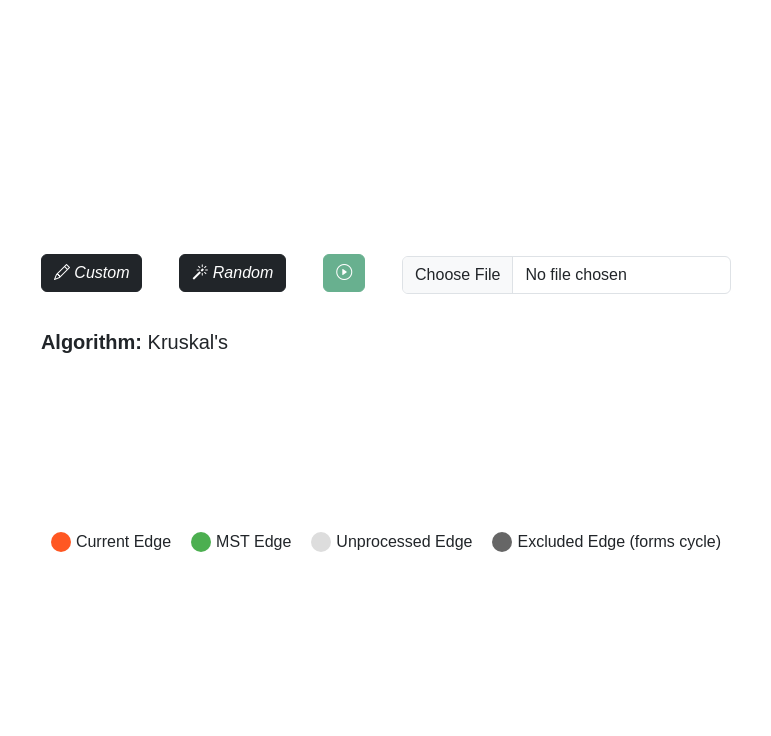
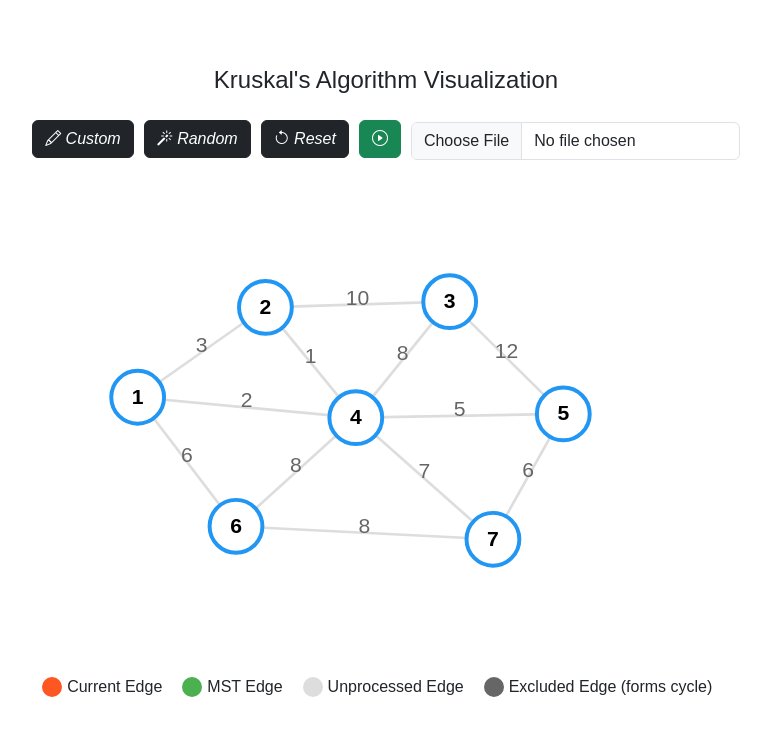
Before and after one commit to ArchontisKostis/algo-vis, a React (Vite) app in the folder app/: page / in a window 1280 px wide. Shown: the top 736 px of the page, without its empty margins (254-1025 px from the left). Built offline with nearby package versions, Linux system fonts and the light colour scheme.

Commit message:
make it have a default graph

```diff
--- a/app/src/App.jsx
+++ b/app/src/App.jsx
@@ -1,18 +1,54 @@
-import { useState } from 'react';
+import { useState, useEffect } from 'react';
 import Graph from './components/Graph';
 import GraphEditor from './components/GraphEditor';
 import { UnionFind } from './utils/algorithms';
 import { generateNodes, generateEdges } from './utils/graphGenerators';
 import './App.css';
-import {BallTriangle, Bars} from "react-loader-spinner";
+import { BallTriangle, Bars } from 'react-loader-spinner';
 
 export default function App() {
     const [nodes, setNodes] = useState([]);
     const [edges, setEdges] = useState([]);
     const [mstEdges, setMstEdges] = useState([]);
+    const [mstSequence, setMstSequence] = useState([]); // To store the sequence of edges in MST
     const [isRunning, setIsRunning] = useState(false);
     const [currentEdge, setCurrentEdge] = useState(null);
     const [isEditing, setIsEditing] = useState(false);
+
+    // Load default graph from assets folder
+    useEffect(() => {
+        const loadDefaultGraph = async () => {
+            try {
+                const response = await fetch('./example_graph_1.json');
+                if (!response.ok) {
+                    throw new Error('Failed to load default graph');
+                }
+                const data = await response.json();
+                setNodes(data.nodes);
+                setEdges(data.edges);
+                setMstEdges([]);
+                setMstSequence([]); // Reset sequence when new file is loaded
+                setCurrentEdge(null);
+            } catch (error) {
+                console.error('Error loading default graph:', error);
+            }
+        };
+
+        loadDefaultGraph();
+    }, []); // This runs once when the component mounts
+
+    // Reset graph to initial state
+    const resetGraph = () => {
+        const resetEdges = edges.map(edge => ({
+            ...edge,
+            color: 'gray' // Reset edge color to default
+        }));
+        setEdges(resetEdges);
+        setMstEdges([]);
+        setMstSequence([]);
+        setCurrentEdge(null);
+        setIsRunning(false);
+    };
 
     // For loading JSON graph data
     const handleFileUpload = (event) => {
@@ -27,12 +63,13 @@ export default function App() {
                         setNodes(data.nodes);
                         setEdges(data.edges);
                         setMstEdges([]);
+                        setMstSequence([]); // Reset sequence when new file is loaded
                         setCurrentEdge(null);
                     } else {
-                        alert("Invalid graph data.");
+                        alert('Invalid graph data.');
                     }
                 } catch (error) {
-                    alert("Error parsing the file.");
+                    alert('Error parsing the file.');
                 }
             };
             reader.readAsText(file);
@@ -45,6 +82,7 @@ export default function App() {
         setNodes(newNodes);
         setEdges(newEdges);
         setMstEdges([]);
+        setMstSequence([]); // Reset sequence when new graph is generated
         setCurrentEdge(null);
     };
 
@@ -55,6 +93,7 @@ export default function App() {
         const sortedEdges = [...edges].sort((a, b) => a.weight - b.weight);
         const uf = new UnionFind(nodes.length);
         const mst = [];
+        const mstSequenceTemp = []; // Temporary array to store the sequence of edges in MST
 
         for (const edge of sortedEdges) {
             setCurrentEdge(edge); // Highlight the current edge (orange)
@@ -63,13 +102,10 @@ export default function App() {
             if (uf.union(edge.from, edge.to)) {
                 // If added to MST, make it green
                 mst.push(edge);
+                mstSequenceTemp.push(`(${edge.from},${edge.to})`); // Save the edge in sequence
                 setMstEdges([...mst]);
             } else {
-                // If it forms a cycle, make it red temporarily
-                edge.color = 'red';
-                setEdges([...edges]);
-                await new Promise(resolve => setTimeout(resolve, 1000)); // Delay to show rejection
-                edge.color = 'gray'; // Reset to default
+                edge.color = 'gray';
                 setEdges([...edges]);
             }
 
@@ -77,11 +113,13 @@ export default function App() {
         }
 
         setIsRunning(false);
+        setMstSequence(mstSequenceTemp); // Save the sequence of edges added to MST
     };
 
     const toggleEditMode = () => {
         setIsEditing(!isEditing);
         setMstEdges([]);
+        setMstSequence([]); // Reset MST sequence
         setCurrentEdge(null);
         if (!isEditing) {
             setNodes([]);
@@ -91,23 +129,41 @@ export default function App() {
 
     return (
         <div className="App">
+            <h1 style={{fontSize: "1.5em", textAlign: "center"}}>
+                Kruskal's Algorithm Visualization
+            </h1>
+
             <div className="controls">
-                <button onClick={toggleEditMode} className={isEditing ? 'btn btn-dark active' : 'btn btn-dark'}>
+                <button
+                    onClick={toggleEditMode}
+                    className={isEditing ? 'btn btn-dark active' : 'btn btn-dark'}
+                >
                     {isEditing ? 'Exit Edit Mode' : <i className="bi bi-pencil"> Custom</i>}
                 </button>
 
                 {!isEditing && (
                     <>
-                        <button type="button" className={"btn btn-dark"} onClick={generateGraph} disabled={isRunning}>
+                        <button type="button" className="btn btn-dark" onClick={generateGraph} disabled={isRunning}>
                             <i className="bi bi-magic"> Random</i>
                         </button>
+
                         <button
-                            type="button" className={"btn btn-success"}
+                            type="button"
+                            className="btn btn-dark"
+                            onClick={resetGraph}
+                            disabled={isRunning || nodes.length === 0}
+                        >
+                            <i className="bi bi-arrow-counterclockwise"> Reset</i>
+                        </button>
+
+                        <button
+                            type="button"
+                            className="btn btn-success"
                             onClick={startKruskal}
                             disabled={isRunning || nodes.length === 0}
-                            title={nodes.length === 0 ? 'Generate a graph first' : 'Run Kruskal\'s Algorithm'}
+                            title={nodes.length === 0 ? 'Generate a graph first' : "Run Kruskal's Algorithm"}
                         >
-                            {isRunning ?
+                            {isRunning ? (
                                 <Bars
                                     height="20"
                                     width="20"
@@ -117,13 +173,15 @@ export default function App() {
                                     wrapperClass=""
                                     visible={true}
                                 />
-                                :
+                            ) : (
                                 <i className="bi bi-play-circle"></i>
-                            }
+                            )}
                         </button>
                     </>
                 )}
 
+                {!isEditing && (
+                    <>
                         {/* File upload button */}
                         <div className="mb-3">
                             <input
@@ -132,15 +190,12 @@ export default function App() {
                                 type="file"
                                 accept=".json"
                                 onChange={handleFileUpload}
-                        style={{marginTop: '20px'}}
+                                style={{ marginTop: '20px' }}
                             />
                         </div>
-
+                    </>
+                )}
             </div>
-
-                <h5>
-                    {isEditing ? <strong>Graph Editor</strong> : <><strong>Algorithm:</strong> Kruskal's </>}
-                </h5>
 
             {isEditing ? (
                 <GraphEditor
@@ -159,16 +214,29 @@ export default function App() {
             )}
 
             <div className="legend">
-                    <div><span style={{backgroundColor: '#FF5722'}}></span> Current Edge</div>
-                    <div><span style={{backgroundColor: '#4CAF50'}}></span> MST Edge</div>
-                    <div><span style={{backgroundColor: '#ddd'}}></span> Unprocessed Edge</div>
-                    <div><span style={{backgroundColor: '#666'}}></span> Excluded Edge (forms cycle)</div>
+                <div><span style={{ backgroundColor: '#FF5722' }}></span> Current Edge</div>
+                <div><span style={{ backgroundColor: '#4CAF50' }}></span> MST Edge</div>
+                <div><span style={{ backgroundColor: '#ddd' }}></span> Unprocessed Edge</div>
+                <div><span style={{ backgroundColor: '#666' }}></span> Excluded Edge (forms cycle)</div>
                 {isEditing && (
                     <div className="edit-instructions">
                         Click canvas to add nodes | Click nodes to create edges
                     </div>
                 )}
             </div>
+
+            <br/>
+
+            {mstSequence.length > 0 && (
+                <div className="mst-sequence">
+                    <h5><strong>Edge Addition Sequence:</strong></h5>
+                    <ul>
+                        {mstSequence.map((edge, index) => (
+                            <li key={index}>{edge}</li>
+                        ))}
+                    </ul>
+                </div>
+            )}
         </div>
     );
 }
```
Lines whose indentation alone changed are shown as unchanged.
